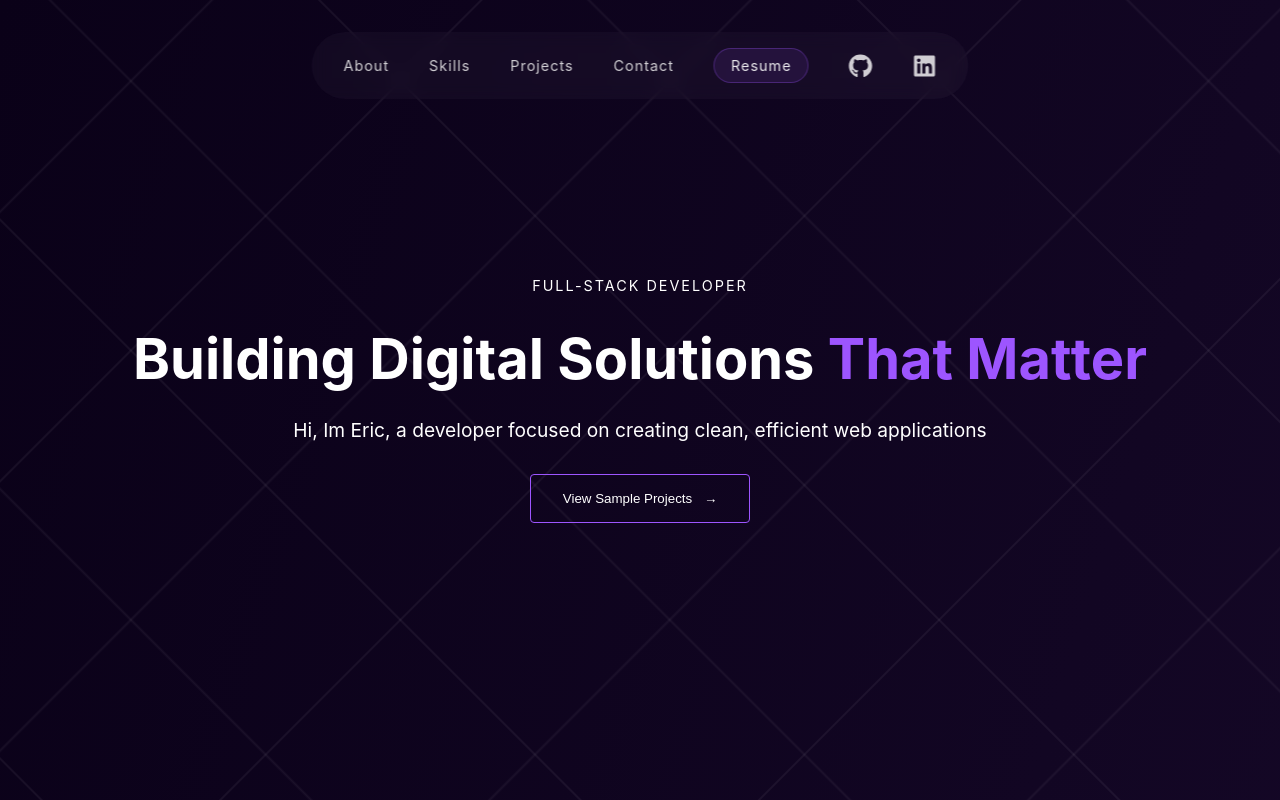
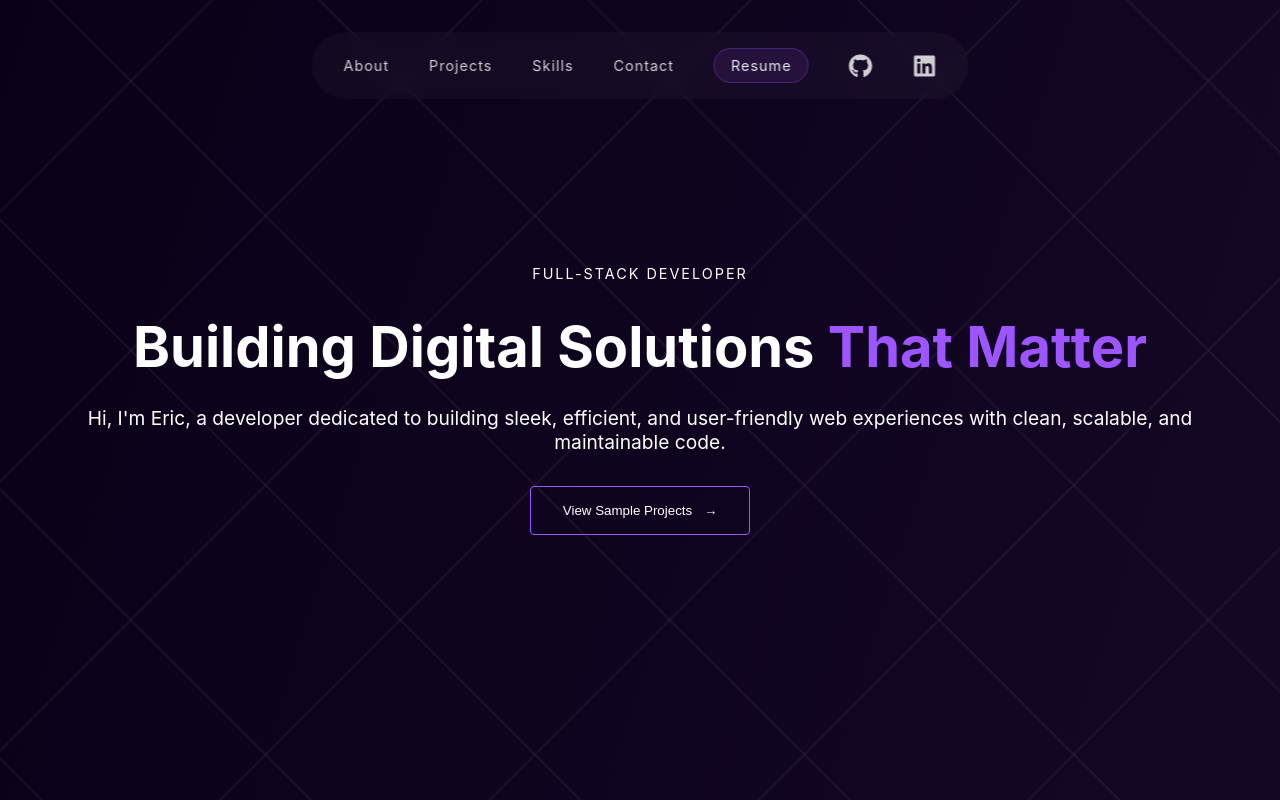
Before and after one commit to eric-capiz/portfolio, a React (Vite) app: page / in a window 1280 px wide. Shown: the top 800 px of the page. Built offline with nearby package versions, Linux system fonts and the light colour scheme.

Commit message:
reorder components

```diff
--- a/src/App.jsx
+++ b/src/App.jsx
@@ -24,8 +24,8 @@ function App() {
       <Nav />
       <Hero />
       <About />
+      <Projects />
       <Skills />
-      <Projects />
       <Contact />
       <Footer />
     </div>
--- a/src/components/Hero.jsx
+++ b/src/components/Hero.jsx
@@ -14,8 +14,9 @@ function Hero() {
         <span className="highlight"> That Matter</span>
       </h1>
       <p className="intro">
-        Hi, Im Eric, a developer focused on creating clean, efficient web
-        applications
+        Hi, I&apos;m Eric, a developer dedicated to building sleek, efficient,
+        and user-friendly web experiences with clean, scalable, and maintainable
+        code.
       </p>
       <button className="cta" onClick={handleScroll}>
         View Sample Projects <span className="arrow">→</span>
--- a/src/components/Nav.jsx
+++ b/src/components/Nav.jsx
@@ -72,12 +72,13 @@ function Nav() {
         <a href="#about" onClick={handleNavClick}>
           About
         </a>
+        <a href="#projects" onClick={handleNavClick}>
+          Projects
+        </a>
         <a href="#skills" onClick={handleNavClick}>
           Skills
         </a>
-        <a href="#projects" onClick={handleNavClick}>
-          Projects
-        </a>
+
         <a href="#contact" onClick={handleNavClick}>
           Contact
         </a>
```
